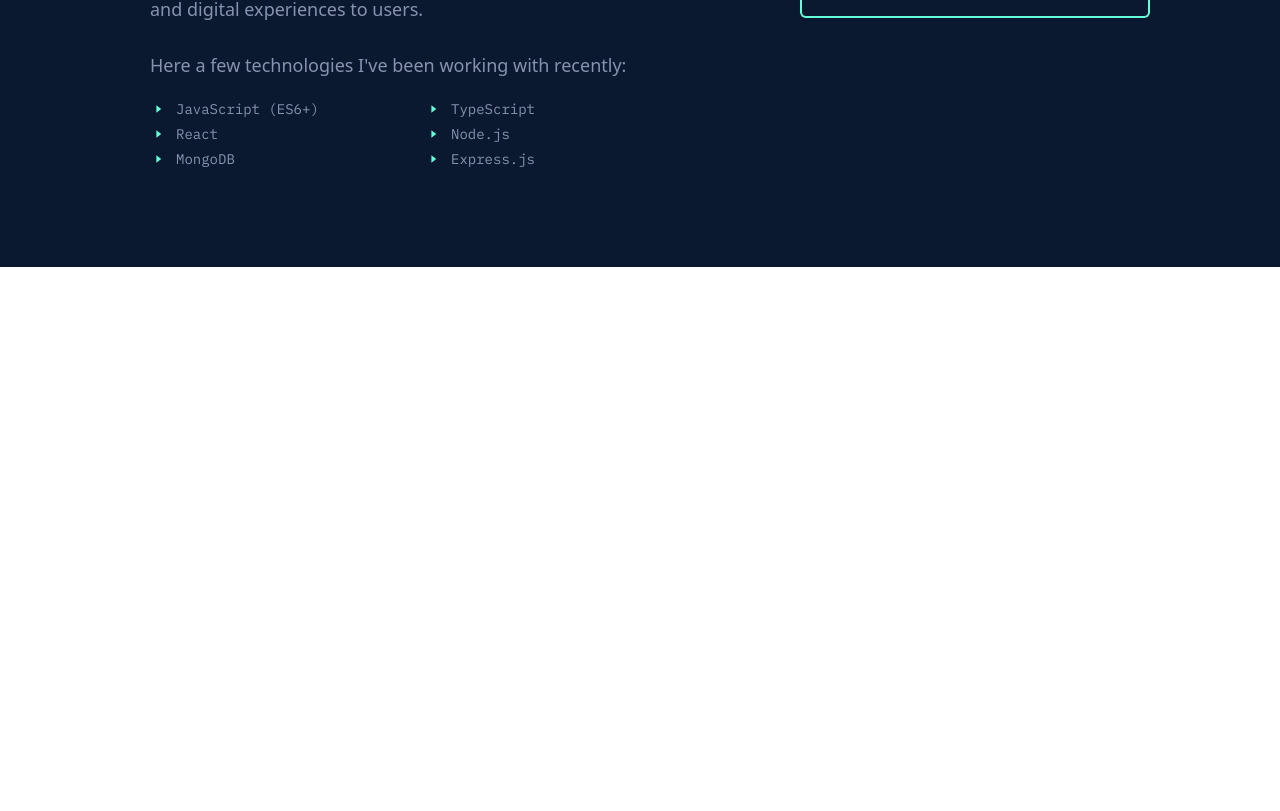
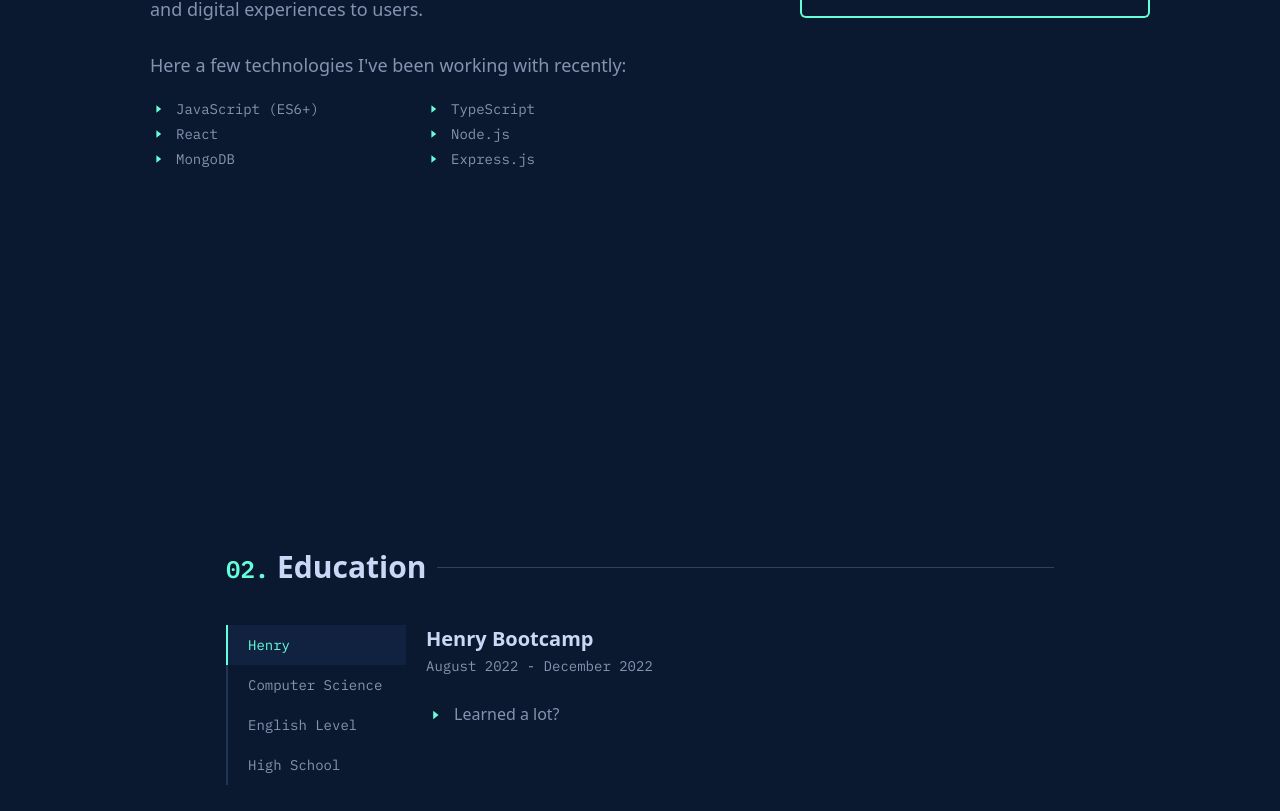
Before and after one commit to bautt-s/portfolio-v1, a Next.js app: page / in a window 1280 px wide. Shown: the part 1333-2144 px from the top of the page. Before the commit the page ends 1600 px from the top, so only its background shows below. Built offline with nearby package versions, Linux system fonts and the light colour scheme.

Commit message:
feat(components/education): made most of the education section

```diff
--- /dev/null
+++ b/src/components/Education.tsx
@@ -0,0 +1,110 @@
+import { useState } from "react"
+import { RxTriangleRight } from 'react-icons/rx'
+
+const Education: React.FC = () => {
+    const [display, setDisplay] = useState({
+        selected: 'Henry',
+        title: 'Henry Bootcamp',
+        timestamp: 'August 2022 - December 2022',
+        items: [
+            'Learned a lot?'
+        ]
+    })
+
+    const handleSwitch = (item: string) => {
+        switch (item) {
+            case 'Henry':
+                setDisplay({
+                    selected: item,
+                    title: 'Henry Bootcamp',
+                    timestamp: 'August 2022 - December 2022',
+                    items: [
+                        'Learned a lot?'
+                    ]
+                })
+                break;
+            case 'Computer Science':
+                setDisplay({
+                    selected: item,
+                    title: 'Computer Science Degree',
+                    timestamp: 'March 2021 - Present',
+                    items: [
+                        'In 2021, I started my degree in Computer Science. I am pursuing it as of today, but as a secondary objective, being landing my first job my main focus.',
+                        'Already passed all subjects related to math: Calculus 1 to Calculus 4 and Linear Algebra.',
+                        'Other subjects like Object Oriented Programing, Logical Thinking and Automata Theory.',
+                        'I am planning to continue with my degree in some years.'
+                    ]
+                })
+                break;
+            case 'English Level':
+                setDisplay({
+                    selected: item,
+                    title: 'C2 English Level',
+                    timestamp: '2008 - Present',
+                    items: [
+                        "I have been learning english since I was five years old.",
+                        "In 2018, I took an essential exam: Cambridge's First Certificate of English. It was not easy, but at that time, I got B2 Level (very close to C1), and knew I had to keep on learning.",
+                        "Recently, I went for an online test: EF SET English Certificate, and got surprised with a C2 Profficient score.",
+                        "In the future, I am planning to take Cambridge's Advanced Certificate of English. But for now, I am more focused on landing my first job."
+                    ]
+                })
+                break;
+            case 'High School':
+                setDisplay({
+                    selected: item,
+                    title: 'High School Title',
+                    timestamp: 'March 2015 - December 2020',
+                    items: [
+                        'There is not much to write here, but I graduated from High School with a title in Informatics.',
+                        'Learnt Pascal, SQL, UI/UX design, and the basics of Object Oriented Programming in Java.',
+                        'Also worked a lot on logical and analytical thinking!'
+                    ]
+                })
+                break;
+        }
+    }
+
+    const items = ['Henry', 'Computer Science', 'English Level', 'High School']
+
+    return (
+        <div className='h-screen flex flex-col items-center justify-center'>
+            <div className="w-fit">
+                <h1 className="text-[#ccd6f6] text-3xl font-bold flex items-center after:content-[''] after:flex-1 after:ml-[10px] after:h-[1px] after:bg-[#324158]">
+                    <span><strong className="font-plex text-[#64ffda] text-2xl">02.</strong> Education</span>
+                </h1>
+
+                <div className="flex flex-row mt-[40px]">
+                    <div className="flex flex-col">
+                        {items.map((item, index) => {
+                            return (
+                                <button key={index} onClick={() => handleSwitch(item)}
+                                    className={`text-left font-plex border-l-2 w-[180px] px-[20px] py-[10px] hover:bg-[#112240] hover:text-[#64ffda] transition-all duration-300
+                                    text-sm ${(item === display.selected) ? 'bg-[#112240] text-[#64ffda] border-[#64ffda]' : 'bg-none text-[#8892b0] border-[#233554]'}`}>
+                                    {item}
+                                </button>
+                            )
+                        })}
+                    </div>
+
+                    <div className="ml-[20px]">
+                        <h1 className="font-semibold text-[#ccd6f6] text-xl">{display.title}</h1>
+                        <span className="font-plex text-[#8892b0] text-sm">{display.timestamp}</span>
+
+                        <div className="flex flex-col mt-[10px]">
+                            {display.items.map((info, index) => {
+                                return (
+                                    <div key={index} className="flex flex-row mt-[15px] items-start">
+                                        <RxTriangleRight className='text-[#64ffda] text-lg mt-[4px]' />
+                                        <p className="text-[#8892b0] ml-[10px] w-[600px]">{info}</p>
+                                    </div>
+                                )
+                            })}
+                        </div>
+                    </div>
+                </div>
+            </div>
+        </div>
+    )
+}
+
+export default Education
--- a/src/components/Hero.tsx
+++ b/src/components/Hero.tsx
@@ -13,7 +13,8 @@ const Hero: React.FC = () => {
                     </p>
                 </div>
 
-                <button className='text-[#64ffda] border-[#64ffda] border-[1px] rounded w-[180px] py-[15px] font-plex mt-[50px] text-sm'>
+                <button className='text-[#64ffda] border-[#64ffda] border-[1px] rounded transition-color
+                w-[180px] py-[15px] font-plex mt-[50px] text-sm hover:bg-[#64ffdb3d] duration-300'>
                     Get in Touch!
                 </button>
             </div>
--- a/src/components/Overlay.tsx
+++ b/src/components/Overlay.tsx
@@ -3,7 +3,8 @@ import Link from 'next/link'
 
 const Overlay: React.FC = () => {
     return (
-        <div className="w-full h-[300px] fixed bottom-0 flex flex-row px-[50px]">
+        <>
+            <div className="w-[150px] h-[300px] fixed bottom-0 flex flex-row pl-[50px]">
                 <div className='flex flex-col justify-center after:content-[""] after:flex-1 after:ml-[10px] after:w-[1px] after:bg-[#ccd6f6]'>
                     <Link href='https://github.com/bautt-s'>
                         <FiGithub className='text-[#ccd6f6] text-xl mb-[30px] hover:text-[#64ffda] hover:translate-y-[-5px] transition-all duration-300' />
@@ -17,7 +18,9 @@ const Overlay: React.FC = () => {
                         <FiLinkedin className='text-[#ccd6f6] text-xl mb-[30px] hover:text-[#64ffda] hover:translate-y-[-5px] transition-all duration-300' />
                     </Link>
                 </div>
+            </div>
 
+            <div className="w-[150px] h-[300px] fixed bottom-0 right-0 flex flex-row pr-[50px]">
                 <div className='flex flex-col items-center ml-auto after:content-[""] after:flex-1 after:ml-[10px] after:w-[1px] after:bg-[#ccd6f6]'>
                     <a href="mailto:2f.sanchezbautista@gmail.com"
                         className='font-plex [writing-mode:vertical-lr] text-[#8892b0] text-xs mb-[25px] ml-[10px] hover:text-[#64ffda] hover:translate-y-[-5px] transition-all duration-300'>
@@ -25,6 +28,7 @@ const Overlay: React.FC = () => {
                     </a>
                 </div>
             </div>
+        </>
     )
 }
 
--- a/src/components/navbar.tsx
+++ b/src/components/navbar.tsx
@@ -1,9 +1,12 @@
 import logo from '../images/logo2.png'
+import Link from 'next/link'
 
 const Navbar: React.FC = () => {
     return (
         <div className='w-full h-[80px] fixed pt-[25px] px-[40px] flex flex-row'>
-            <img src={logo.src} className='w-[50px] h-auto' />
+            <Link href='/'>
+                <img src={logo.src} className='w-[50px] h-auto' />
+            </Link>
 
             <div className='flex flex-row ml-auto items-center'>
                 <ul className='font-plex flex flex-row text-sm text-[#ccd6f6]'>
@@ -12,7 +15,7 @@ const Navbar: React.FC = () => {
                     </li>
 
                     <li className='ml-[25px] hover:text-[#64ffda] transition-colors duration-300'>
-                        <button><strong className='text-[#64ffda]'>02. </strong>Experience</button>
+                        <button><strong className='text-[#64ffda]'>02. </strong>Education</button>
                     </li>
 
                     <li className='ml-[25px] hover:text-[#64ffda] transition-colors duration-300'>
@@ -25,7 +28,6 @@ const Navbar: React.FC = () => {
                 </ul>
 
                 <button className='text-[#64ffda] border-[#64ffda] border-[1px] rounded w-[80px] h-[40px] font-plex text-sm ml-[25px]'>Resume</button>
-
             </div>
         </div>
     )
--- a/src/pages/index.tsx
+++ b/src/pages/index.tsx
@@ -3,6 +3,7 @@ import Hero from '@/components/Hero'
 import Navbar from '@/components/navbar'
 import About from '@/components/About'
 import Overlay from '@/components/Overlay'
+import Education from '@/components/Education'
 
 export default function Home() {
     return (
@@ -16,6 +17,7 @@ export default function Home() {
                 <Overlay />
                 <Hero />
                 <About />
+                <Education />
             </div>
         </>
     )
--- a/src/styles/globals.css
+++ b/src/styles/globals.css
@@ -1,3 +1,19 @@
 @tailwind base;
 @tailwind components;
 @tailwind utilities;
+
+body::-webkit-scrollbar {
+    width: 15px;
+}
+
+body::-webkit-scrollbar-track {
+    background-color: #0A192F;
+
+}
+
+body::-webkit-scrollbar-thumb {
+    background-color: #444b63;
+    border: 4px solid transparent;
+    background-clip: padding-box;
+    border-radius: 9999px;
+}
```
Lines whose indentation alone changed are shown as unchanged.
